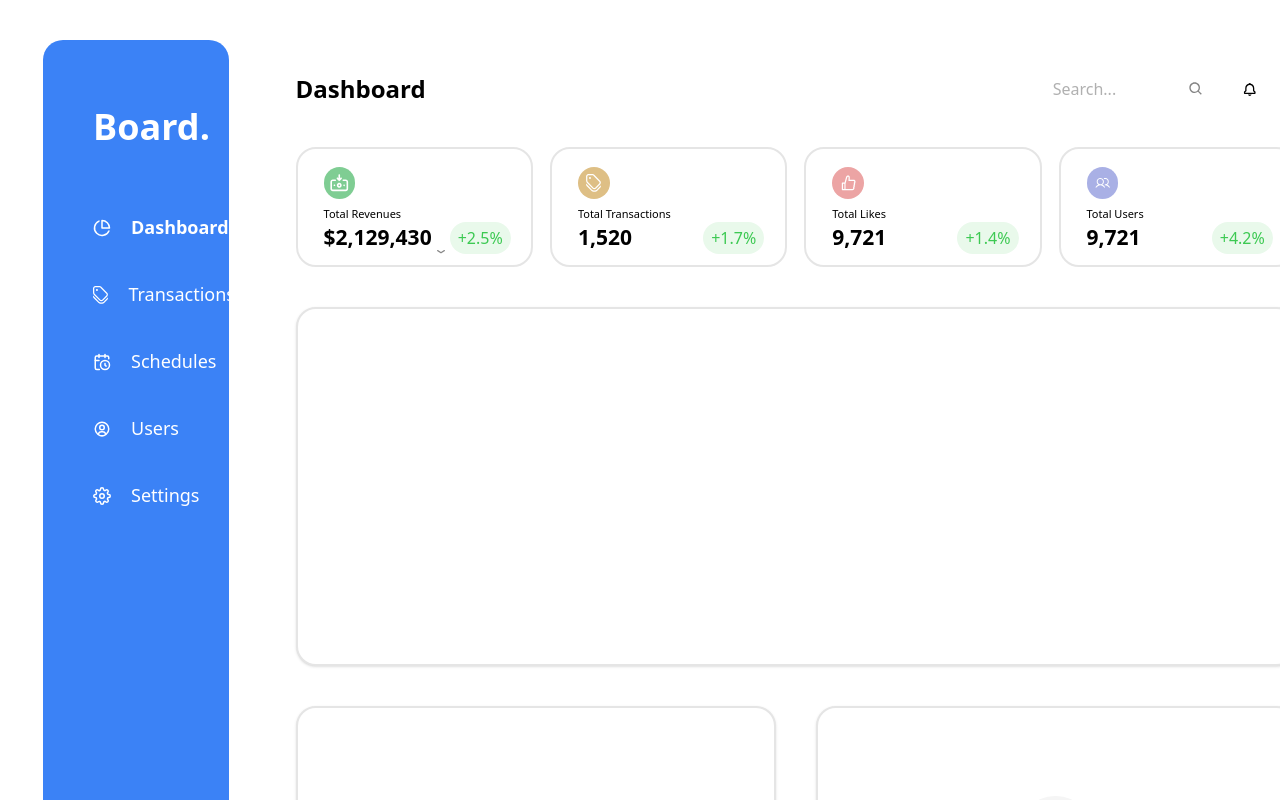
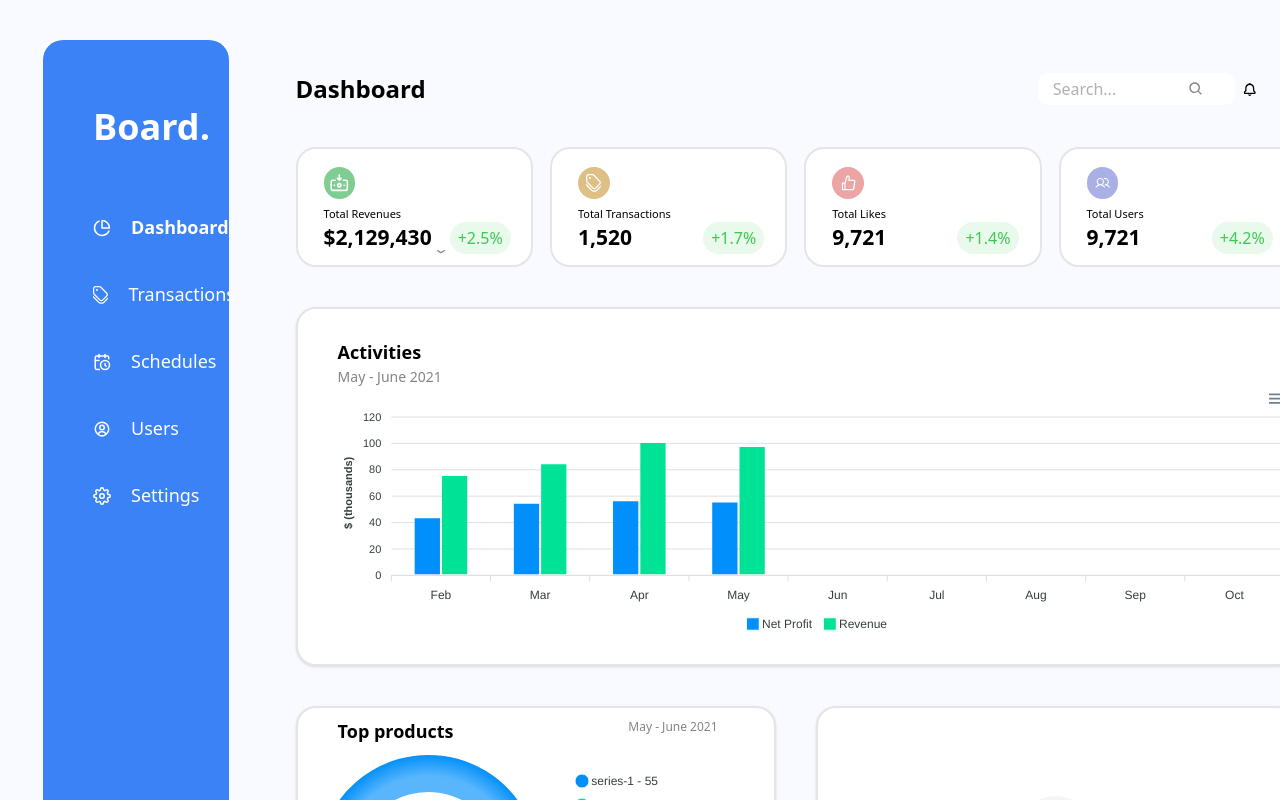
Before and after one commit to Sapnajha19/Assignment, a React (Create React App) app: page /dashboard in a window 1280 px wide. Shown: the top 800 px of the page. Built offline with nearby package versions, Linux system fonts and the light colour scheme.

Commit message:
Added column chart and donut chart in the app

```diff
--- a/package.json
+++ b/package.json
@@ -3,10 +3,13 @@
   "version": "0.1.0",
   "private": true,
   "dependencies": {
+    "@react-oauth/google": "^0.11.1",
     "@testing-library/jest-dom": "^5.17.0",
     "@testing-library/react": "^13.4.0",
     "@testing-library/user-event": "^13.5.0",
+    "apexcharts": "^3.42.0",
     "react": "^18.2.0",
+    "react-apexcharts": "^1.4.1",
     "react-awesome-modal": "^2.0.5",
     "react-dom": "^18.2.0",
     "react-icons": "^4.11.0",
--- /dev/null
+++ b/src/components/ColumnChart.js
@@ -0,0 +1,64 @@
+import React from 'react';
+import ReactApexChart from 'react-apexcharts';
+
+function ColumnChart() {
+  const chartData = {
+    series: [
+      {
+        name: 'Net Profit',
+        data: [44, 55, 57, 56],
+      },
+      {
+        name: 'Revenue',
+        data: [76, 85, 101, 98],
+      }
+    ],
+    options: {
+      chart: {
+        type: 'bar',
+        height: 350,
+      },
+      plotOptions: {
+        bar: {
+          horizontal: false,
+          columnWidth: '55%',
+          endingShape: 'rounded',
+        },
+      },
+      dataLabels: {
+        enabled: false,
+      },
+      stroke: {
+        show: true,
+        width: 2,
+        colors: ['transparent'],
+      },
+      xaxis: {
+        categories: ['Feb', 'Mar', 'Apr', 'May', 'Jun', 'Jul', 'Aug', 'Sep', 'Oct'],
+      },
+      yaxis: {
+        title: {
+          text: '$ (thousands)',
+        },
+      },
+      fill: {
+        opacity: 1,
+      },
+      tooltip: {
+        y: {
+          formatter: function (val) {
+            return '$ ' + val + ' thousands';
+          },
+        },
+      },
+    },
+  };
+
+  return (
+    <div id="chart">
+      <ReactApexChart options={chartData.options} series={chartData.series} type="bar" height={250} />
+    </div>
+  );
+}
+
+export default ColumnChart;
--- /dev/null
+++ b/src/components/DonutChart.js
@@ -0,0 +1,50 @@
+import React from 'react';
+import ReactApexChart from 'react-apexcharts';
+
+function DonutChart() {
+  const state = {
+    series: [ 55, 31, 15],
+    options: {
+      chart: {
+        width: 380,
+        type: 'donut',
+      },
+      plotOptions: {
+        pie: {
+          startAngle: -90,
+          endAngle: 270
+        }
+      },
+      dataLabels: {
+        enabled: false
+      },
+      fill: {
+        type: 'gradient',
+      },
+      legend: {
+        formatter: function(val, opts) {
+          return val + " - " + opts.w.globals.series[opts.seriesIndex]
+        }
+      },
+      responsive: [{
+        breakpoint: 480,
+        options: {
+          chart: {
+            width: 200
+          },
+          legend: {
+            position: 'bottom'
+          }
+        }
+      }]
+    },
+  };
+
+  return (
+    <div id="chart">
+      <ReactApexChart options={state.options} series={state.series} type="donut" width={380} />
+    </div>
+  );
+}
+
+export default DonutChart;
--- a/src/pages/Home.js
+++ b/src/pages/Home.js
@@ -16,6 +16,8 @@ import Whatsapp from '../assets/whatsapp.png'
 import Insta from '../assets/color-insta.svg'
 import Yt from '../assets/color-yt.svg'
 import Mail from '../assets/Mail.svg'
+import DonutChart from '../components/DonutChart'
+import ColumnChart from '../components/ColumnChart'
 
 export default function Home() {
   const [isAddProfileFormOpen, setIsAddProfileFormOpen] = useState(false)
@@ -39,7 +41,7 @@ export default function Home() {
     setIsAddProfileFormOpen(false)
   }
   return (
-    <div className='w-full h-full flex flex-row gap-[67px] '>
+    <div className='w-full h-full bg-[#F8FAFF] flex flex-row gap-[67px] '>
       <div className='w-[280px] h-[944px] bg-gradient-to-b from-blue-500 to-blue-500 rounded-[20px] mt-[40px] ml-[43px] flex flex-col'>
         <p className='font-Montserrat text-[#ffffff] text-[36px] font-bold ml-[50px] mt-[60px]'>Board.</p>
         <div className='flex flex-col gap-[40px] mt-[60px] ml-[50px]'>
@@ -141,11 +143,25 @@ export default function Home() {
           </div>
         </div>
         <div className="w-[1000px] h-[359px] justify-center items-center inline-flex mt-[40px]">
-          <div className="w-[1000px] h-[359px] bg-white rounded-[20px] shadow border-2 border-neutral-200" />
+          <div className="w-[1000px] h-[359px] bg-white rounded-[20px] shadow border-2 border-neutral-200">
+            <div className='flex flex-col mt-[30px] ml-[40px]'>
+            <p className='font-Montserrat text-black text-[18px] font-bold'>Activities</p>
+            <p className='font-Montserrat text-[#858585] text-[14px] font-normal'>May - June 2021</p>
+            <ColumnChart/>
+            </div>
+          </div>
         </div>
         <div className='flex flex-row gap-[40px] mt-[40px]'>
           <div className="w-[480px] h-64 justify-center items-center inline-flex">
-            <div className="w-[480px] h-64 bg-white rounded-[20px] shadow border-2 border-neutral-200" />
+            <div className="w-[480px] h-64 bg-white rounded-[20px] shadow border-2 border-neutral-200">
+              <div className='flex flex-row justify-between'>
+                <p className='font-Montserrat text-black text-[18px] font-bold mt-[10px] ml-[40px]'>Top products</p>
+                <p className='mt-[10px] text-[#858585] font-Montserrat text-[12px] font-normal mr-[56px]'>May - June 2021</p>
+              </div>
+              <div className='flex flex-row'>
+                <DonutChart />
+              </div>
+            </div>
           </div>
           {isProfileFormSubmitted ? (<div className="w-[480px] h-64 bg-white rounded-[20px] shadow border-2 border-neutral-200 flex flex-col">
             <p className='text-[24px] text-[#000000] font-Figtree font-semibold mt-[48px] ml-[41px]'>{name}</p>
```
Also changed, not shown: src/assets/apple1.svg (added), 1 other file (tests, documents, lock files or other folders).
